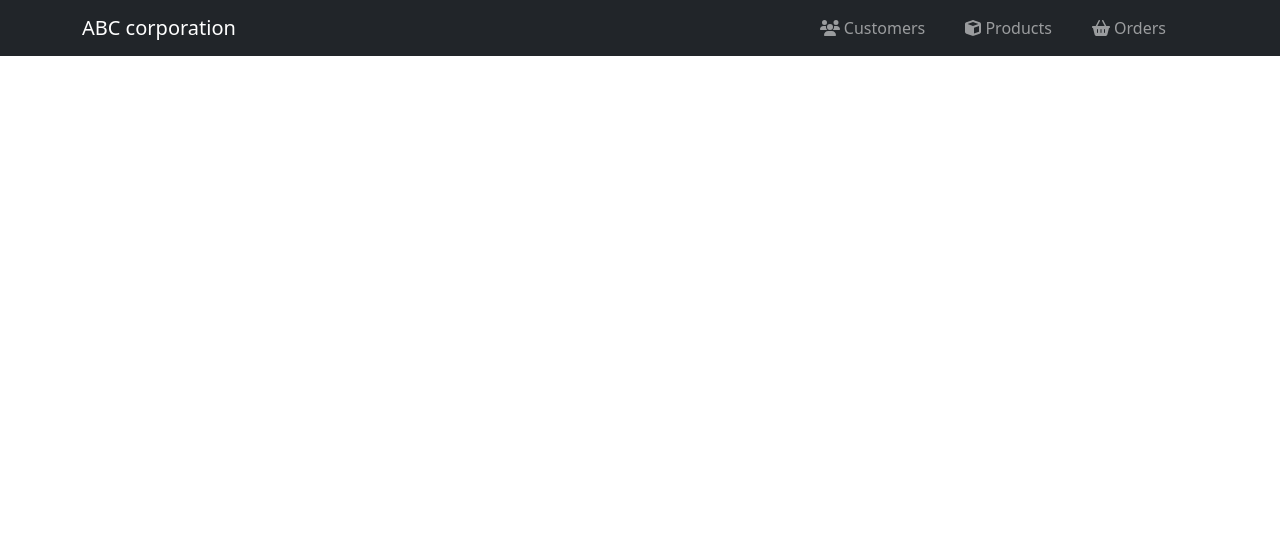
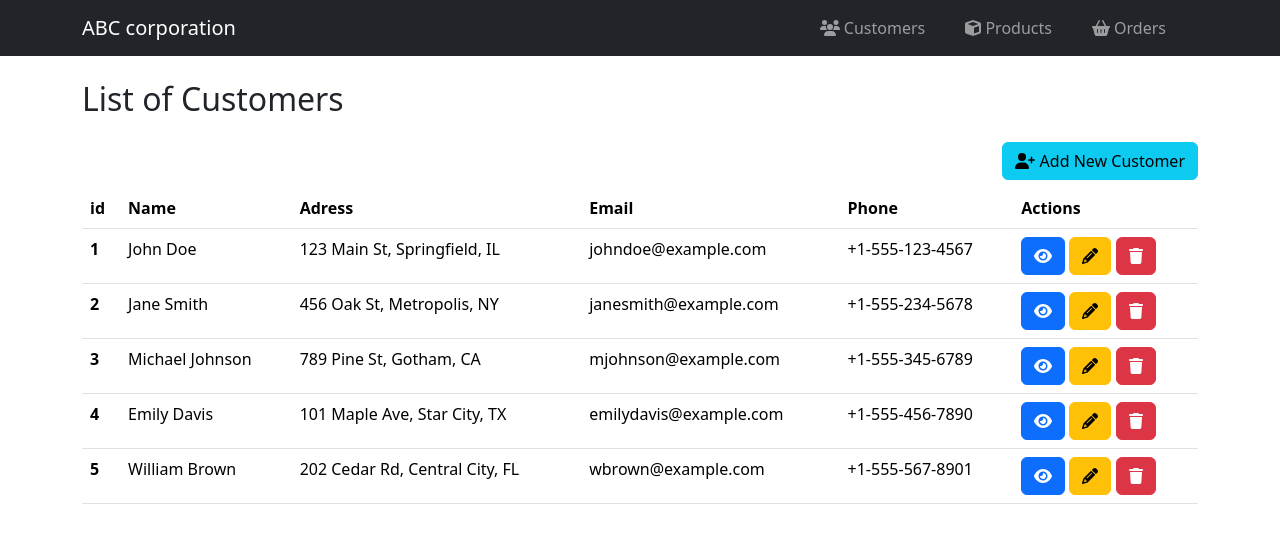
Before and after one commit to semthillo/commercial-manager-App, a Vue app: page /list-customer in a window 1280 px wide. Shown: the top 534 px of the page. Built offline with nearby package versions, Linux system fonts and the light colour scheme.

Commit message:
Add customer list page content

```diff
--- a/src/components/customers/ListCustomer.vue
+++ b/src/components/customers/ListCustomer.vue
@@ -1,7 +1,48 @@
 <template >
    <navbar />
+    <div class="container mb-4 mt-4">
+        <h2>List of Customers</h2>
+    </div>
+    <div class="container d-flex justify-content-end mb-2">
+        <router-link class="btn btn-info"><i class="fa fa-user-plus" aria-hidden="true"></i> Add New Customer</router-link>
+    </div>
+
+   <div class="container">
+     <table class="table">
+  <thead>
+    <tr>
+      <th scope="col">id</th>
+      <th scope="col">Name</th>
+      <th scope="col">Adress</th>
+      <th scope="col">Email</th>
+      <th scope="col">Phone</th>
+      <th scope="col">Actions</th>
+    </tr>
+  </thead>
+  <tbody>
+    <tr v-for="(customer, index) in store.customers" :key="index">
+      <th scope="row">{{ index + 1 }}</th>
+      <td>{{customer.name}}</td>
+      <td>{{customer.address}}</td>
+      <td>{{customer.email}}</td>
+      <td>{{customer.phone}}</td>
+      <td><button type="button" class="btn btn-primary"><i class="fa fa-eye" aria-hidden="true"></i></button> <button type="button" class="btn btn-warning"><i class="fa fa-pencil" aria-hidden="true"></i></button>  <button type="button" class="btn btn-danger"><i class="fa fa-trash" aria-hidden="true"></i></button></td>
+
+    </tr>
+  </tbody>
+</table>
+   </div>
+
+
+
+
 </template>
 <script setup>
+import { useRouter } from 'vue-router';
+import { useGestionStore } from '../../store/gestion';
+
+const store = useGestionStore()
+
 
 </script>
 <style scoped>
```
